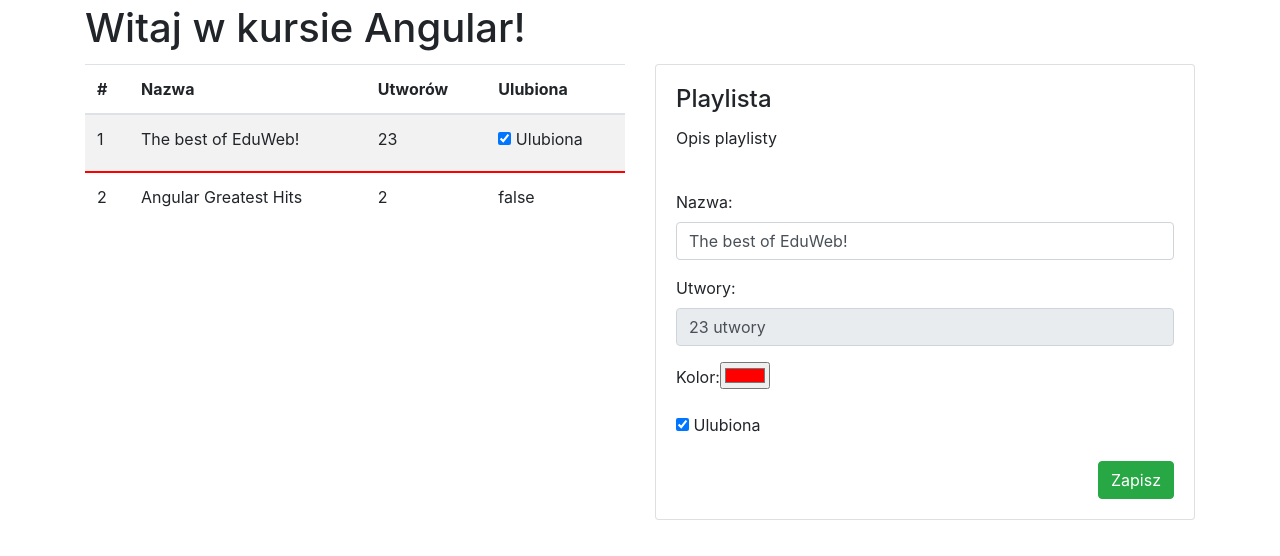
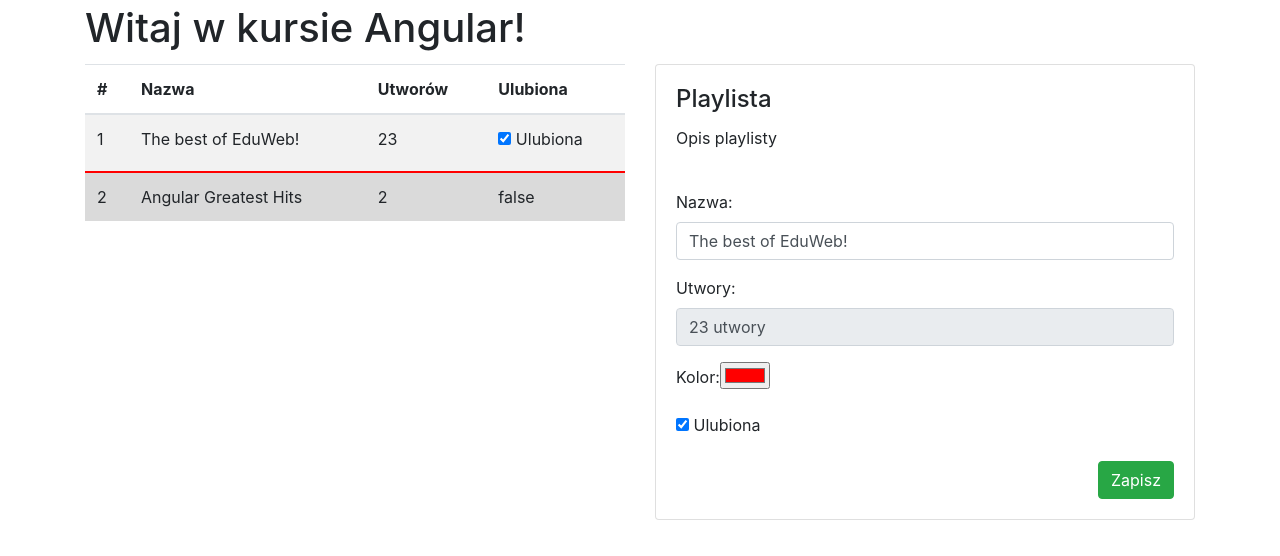
Before and after one commit to SebastianWesolowski/LearnAngular, an Angular app: page / in a window 1280 px wide. Shown: the top 556 px of the page. Built offline with nearby package versions, Linux system fonts and the light colour scheme.

Commit message:
[12] Dynamiczne klasy CSS

```diff
--- a/src/app/app.component.html
+++ b/src/app/app.component.html
@@ -23,7 +23,12 @@
           </tr>
         </thead>
         <tbody>
-          <tr class="playlist-row" [style.borderBottomColor]="playlist.color">
+          <tr
+            class="playlist-row"
+            [class.table-active]="selected == playlist"
+            (click)="selected = playlist"
+            [style.borderBottomColor]="playlist.color"
+          >
             <td>1</td>
             <td>{{ playlist.name }}</td>
             <td>23</td>
@@ -38,7 +43,7 @@
               >
             </td>
           </tr>
-          <tr>
+          <tr [class.table-active]="selected == null" (click)="selected = null">
             <td>2</td>
             <td>Angular Greatest Hits</td>
             <td>2</td>
--- a/src/app/app.component.ts
+++ b/src/app/app.component.ts
@@ -8,6 +8,7 @@ import { createElementCssSelector } from '@angular/compiler';
 })
 export class AppComponent {
   title = 'Witaj w kursie Angular!';
+  selected = null;
 
   playlist = {
     name: 'The best of EduWeb!',
```
